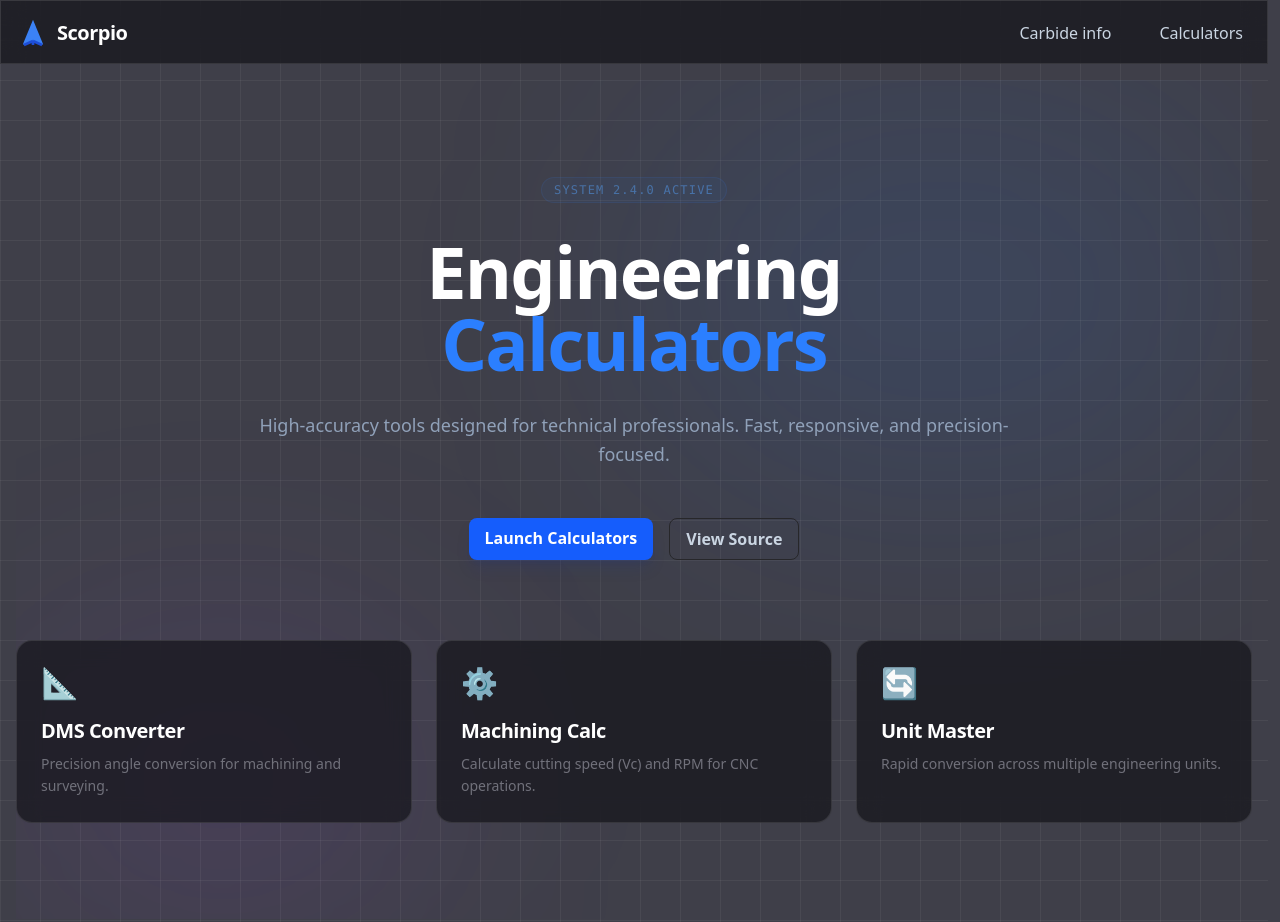
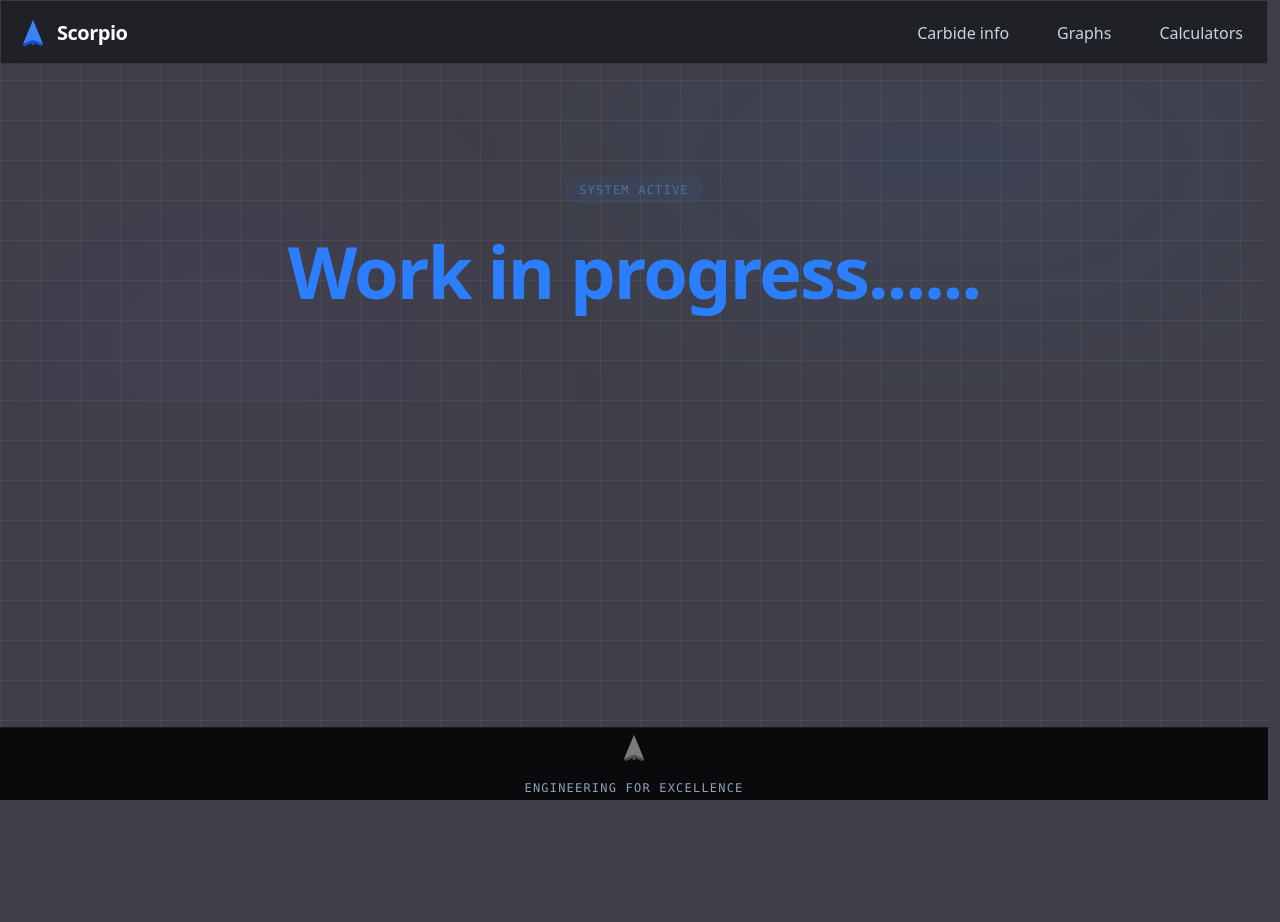
Before and after one commit to McKenzi84/Scorpio, an Astro site: page / in a window 1280 px wide. Shown: the top 922 px of the page. After the commit the page ends 800 px from the top, so only its background shows below. Built offline with nearby package versions, Linux system fonts and the light colour scheme; Astro itself is replaced by a stand-in of ours; a web font is replaced by a local one.

```diff
--- a/src/const.ts
+++ b/src/const.ts
@@ -6,7 +6,9 @@
   // { href: '/', label: 'Home' },
   // { href: '/calculator', label: 'Calculators' },
   { href: '/carbide-info', label: 'Carbide info' },
+  { href: '/graph', label: 'Graphs' },
   { href: '/calculator', label: 'Calculators' },
+
   // { href: '/test', label: 'Test Page' },
   // { href: 'https://github.com/McKenzi84/ScorpioAstro', label: 'GitHub' },
 ];
--- a/src/pages/carbide-info.astro
+++ b/src/pages/carbide-info.astro
@@ -120,7 +120,7 @@
       </div>
     </section>
 
-    <!-- Manufacturing Process -->
+    <!-- Manufacturing Process
     <section class="space-y-8">
       <div class="text-center">
         <h2 class="text-3xl font-black text-white tracking-tight">
@@ -167,7 +167,7 @@
           ))
         }
       </div>
-    </section>
+    </section> -->
 
     <!-- Applications -->
     <section
--- a/src/pages/graph.astro
+++ b/src/pages/graph.astro
@@ -33,7 +33,9 @@
             >
             </div>
             <div
-                class="relative bg-zinc-900/50 border border-zinc-800/50 rounded-2xl p-4 md:p-6 h-[500px] md:h-[700px] lg:h-[1000px]"
+
+                class="relative bg-zinc-900/50 border border-zinc-800/50 rounded-2xl p-4 md:p-6 h-[90vh]"
+
             >
                 <div id="plotly-chart" class="w-full h-full">
                     <div
--- a/src/pages/index.astro
+++ b/src/pages/index.astro
@@ -18,19 +18,19 @@
       <div
         class="inline-flex items-center gap-2 px-3 py-1 rounded-full bg-blue-500/10 border border-blue-500/20 text-blue-400 text-xs font-mono uppercase tracking-widest animate-pulse"
       >
-        System 2.4.0 Active
+        System Active
       </div>
 
       <h1 class="text-5xl md:text-7xl font-bold tracking-tight text-white">
-        Engineering <span class="text-blue-500">Calculators</span>
+         <span class="text-blue-500">Work in progress......</span>
       </h1>
 
-      <p class="text-lg text-slate-400 leading-relaxed">
+      <!-- <p class="text-lg text-slate-400 leading-relaxed">
         High-accuracy tools designed for technical professionals. Fast,
         responsive, and precision-focused.
-      </p>
+      </p> -->
 
-      <div class="flex flex-wrap justify-center gap-4 pt-4">
+      <!-- <div class="flex flex-wrap justify-center gap-4 pt-4">
         <a
           href="/calculator"
           class="px-4 py-2 rounded-lg bg-blue-600 hover:bg-blue-700 transition-all duration-200 font-semibold shadow-lg shadow-blue-900/20 text-white"
@@ -43,11 +43,11 @@
         >
           View Source
         </a>
-      </div>
+      </div> -->
     </div>
 
-    <!-- Quick Tool Grid -->
-    <div class="grid grid-cols-1 md:grid-cols-2 lg:grid-cols-3 gap-6 mt-20">
+    <!-- ?Quick Tool Grid -->
+    <!-- <div class="grid grid-cols-1 md:grid-cols-2 lg:grid-cols-3 gap-6 mt-20">
       {
         [
           {
@@ -75,6 +75,6 @@
           </div>
         ))
       }
-    </div>
+    </div> -->
   </div>
 </Layout>
```
